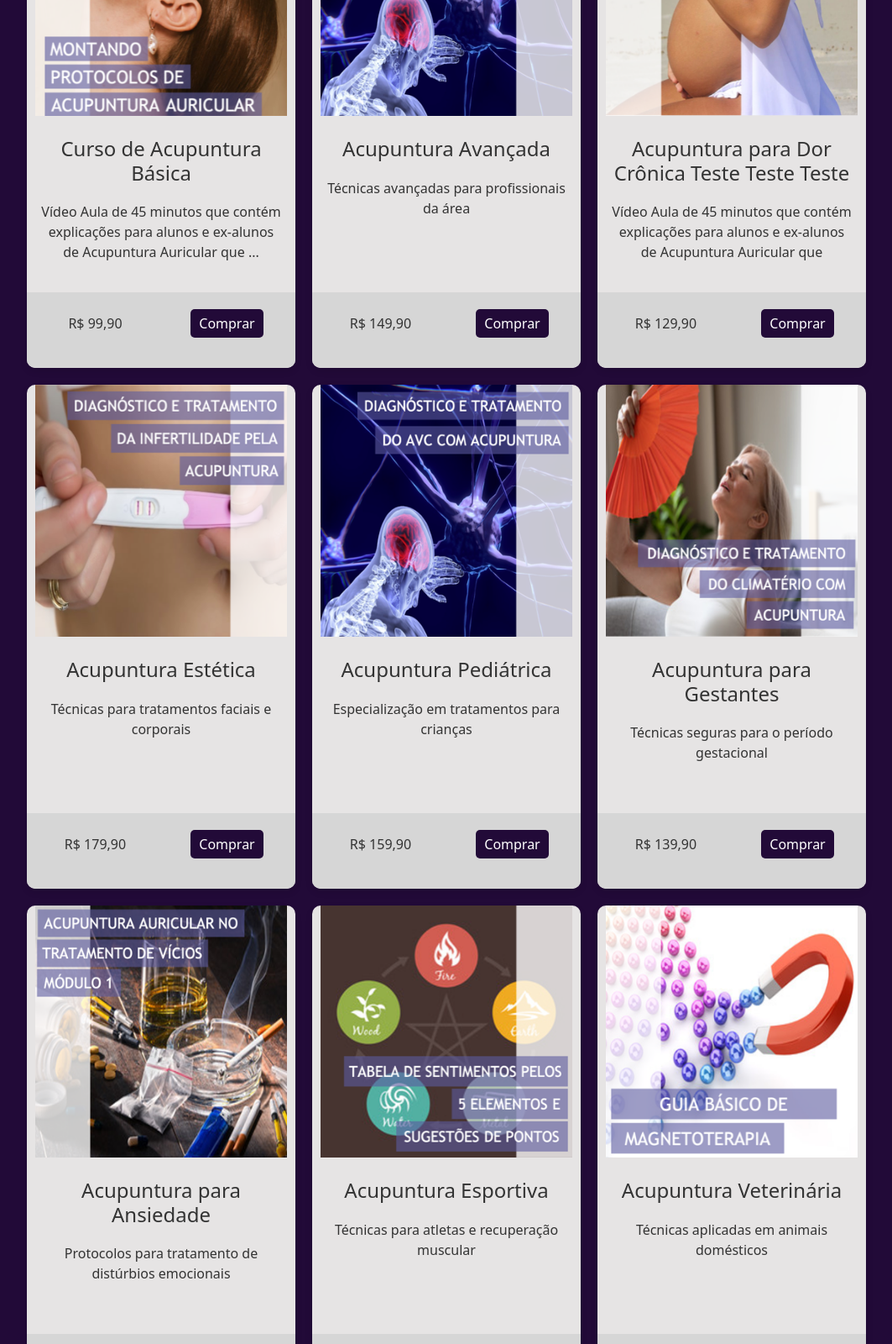
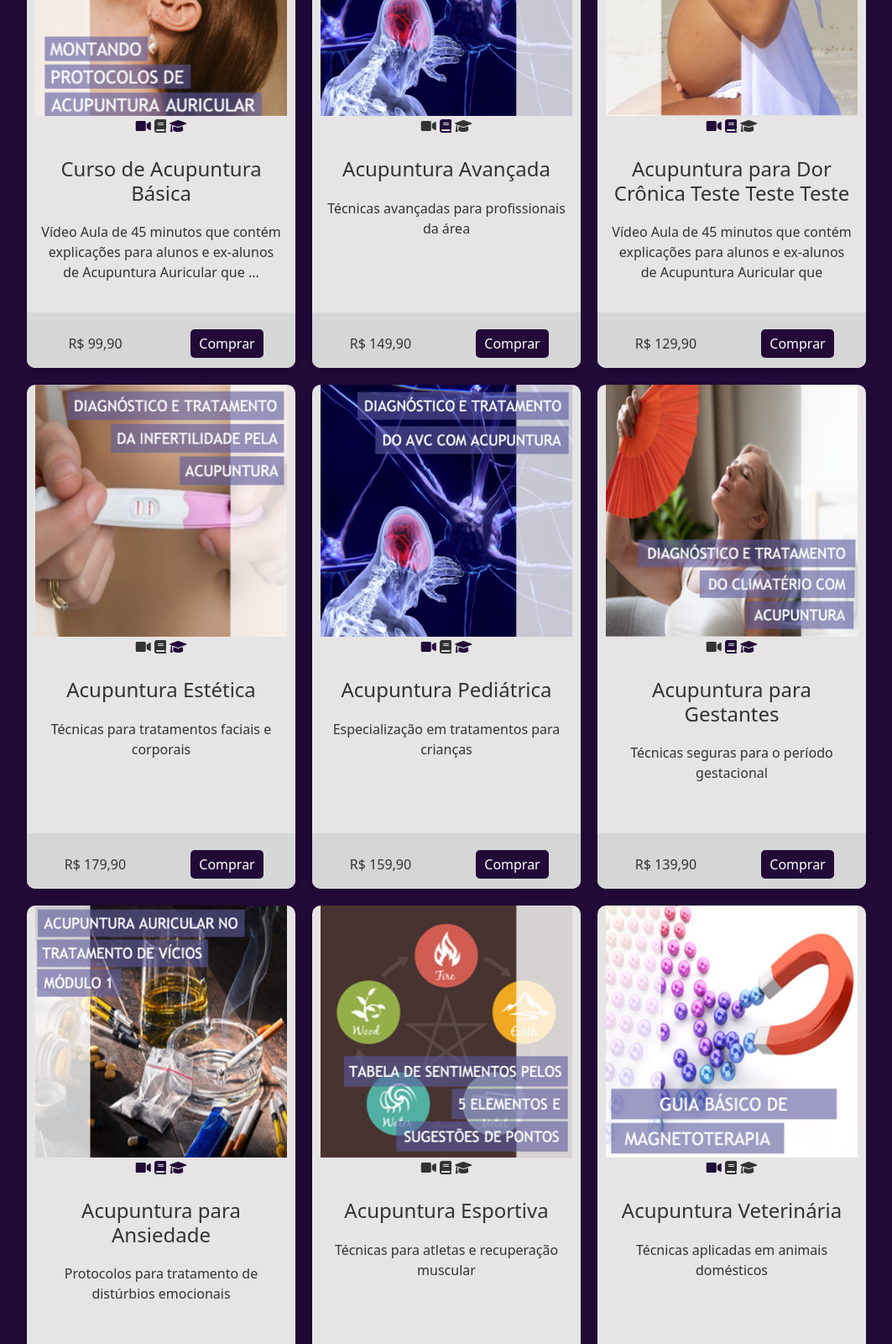
Before and after one commit to aobutakuki/facilitando_acupuntura_loja, a plain HTML site: page cursos/index.html in a window 1280 px wide. Shown: the part 1840-3440 px from the top of the page at 84% size, without its empty margins (108-1171 px from the left). Drawn offline with nearby package versions, Linux system fonts and the light colour scheme.

Commit message:
added icons to the courses as well

```diff
--- a/cursos/index.html
+++ b/cursos/index.html
@@ -170,6 +170,11 @@
 <!-- Course 1 -->
 <div class="course-card" data-aos="fade-up" data-aos-easing="linear" data-aos-duration="600">
     <img src="../resources/images/curso1.png" alt="curso1" class="img-fluid">
+    <div class="course-content-icon">
+      <i class="fas fa-video" style="color:#220A38;"></i>
+      <i class="fas fa-book"></i>
+      <i class="fas fa-graduation-cap" style="color:#220A38;"></i>
+    </div>
     <div class="course-content">
       <h3>Curso de Acupuntura Básica</h3>
       <p>Vídeo Aula de 45 minutos que contém explicações para alunos e ex-alunos de Acupuntura Auricular que ...</p>
@@ -191,6 +196,11 @@
   <!-- Course 2 -->
   <div class="course-card" data-aos="fade-up" data-aos-easing="linear" data-aos-duration="600">
     <img src="../resources/images/curso2.png" alt="curso2" class="img-fluid">
+    <div class="course-content-icon">
+      <i class="fas fa-video"></i>
+      <i class="fas fa-book" style="color:#220A38;"></i>
+      <i class="fas fa-graduation-cap"></i>
+    </div>
     <div class="course-content">
       <h3>Acupuntura Avançada</h3>
       <p>Técnicas avançadas para profissionais da área</p>
@@ -210,8 +220,13 @@
   <!-- Course 3 -->
   <div class="course-card" data-aos="fade-up" data-aos-easing="linear" data-aos-duration="600">
     <img src="../resources/images/curso3.png" alt="curso3" class="img-fluid">
+    <div class="course-content-icon">
+      <i class="fas fa-video" style="color:#220A38;"></i>
+      <i class="fas fa-book" style="color:#220A38;"></i>
+      <i class="fas fa-graduation-cap"></i>
+    </div>
     <div class="course-content">
-                <h3>Acupuntura para Dor Crônica Teste Teste Teste </h3>
+      <h3>Acupuntura para Dor Crônica Teste Teste Teste</h3>
       <p>Vídeo Aula de 45 minutos que contém explicações para alunos e ex-alunos de Acupuntura Auricular que</p>
     </div>
     <div class="buy-container">
@@ -229,6 +244,11 @@
   <!-- Course 4 -->
   <div class="course-card" data-aos="fade-up" data-aos-easing="linear" data-aos-duration="600">
     <img src="../resources/images/curso4.png" alt="curso4" class="img-fluid">
+    <div class="course-content-icon">
+      <i class="fas fa-video"></i>
+      <i class="fas fa-book"></i>
+      <i class="fas fa-graduation-cap" style="color:#220A38;"></i>
+    </div>
     <div class="course-content">
       <h3>Acupuntura Estética</h3>
       <p>Técnicas para tratamentos faciais e corporais</p>
@@ -248,6 +268,11 @@
   <!-- Course 5 -->
   <div class="course-card" data-aos="fade-up" data-aos-easing="linear" data-aos-duration="600">
     <img src="../resources/images/curso5.png" alt="curso5" class="img-fluid">
+    <div class="course-content-icon">
+      <i class="fas fa-video" style="color:#220A38;"></i>
+      <i class="fas fa-book"></i>
+      <i class="fas fa-graduation-cap" style="color:#220A38;"></i>
+    </div>
     <div class="course-content">
       <h3>Acupuntura Pediátrica</h3>
       <p>Especialização em tratamentos para crianças</p>
@@ -267,6 +292,11 @@
   <!-- Course 6 -->
   <div class="course-card" data-aos="fade-up" data-aos-easing="linear" data-aos-duration="600">
     <img src="../resources/images/curso6.png" alt="curso6" class="img-fluid">
+    <div class="course-content-icon">
+      <i class="fas fa-video"></i>
+      <i class="fas fa-book" style="color:#220A38;"></i>
+      <i class="fas fa-graduation-cap" style="color:#220A38;"></i>
+    </div>
     <div class="course-content">
       <h3>Acupuntura para Gestantes</h3>
       <p>Técnicas seguras para o período gestacional</p>
@@ -286,6 +316,11 @@
   <!-- Course 7 -->
   <div class="course-card" data-aos="fade-up" data-aos-easing="linear" data-aos-duration="600">
     <img src="../resources/images/curso7.png" alt="curso7" class="img-fluid">
+    <div class="course-content-icon">
+      <i class="fas fa-video" style="color:#220A38;"></i>
+      <i class="fas fa-book" style="color:#220A38;"></i>
+      <i class="fas fa-graduation-cap" style="color:#220A38;"></i>
+    </div>
     <div class="course-content">
       <h3>Acupuntura para Ansiedade</h3>
       <p>Protocolos para tratamento de distúrbios emocionais</p>
@@ -305,6 +340,11 @@
   <!-- Course 8 -->
   <div class="course-card" data-aos="fade-up" data-aos-easing="linear" data-aos-duration="600">
     <img src="../resources/images/curso8.png" alt="curso8" class="img-fluid">
+    <div class="course-content-icon">
+      <i class="fas fa-video"></i>
+      <i class="fas fa-book"></i>
+      <i class="fas fa-graduation-cap"></i>
+    </div>
     <div class="course-content">
       <h3>Acupuntura Esportiva</h3>
       <p>Técnicas para atletas e recuperação muscular</p>
@@ -324,6 +364,11 @@
   <!-- Course 9 -->
   <div class="course-card" data-aos="fade-up" data-aos-easing="linear" data-aos-duration="600">
     <img src="../resources/images/curso9.png" alt="curso9" class="img-fluid">
+    <div class="course-content-icon">
+      <i class="fas fa-video" style="color:#220A38;"></i>
+      <i class="fas fa-book"></i>
+      <i class="fas fa-graduation-cap"></i>
+    </div>
     <div class="course-content">
       <h3>Acupuntura Veterinária</h3>
       <p>Técnicas aplicadas em animais domésticos</p>
@@ -343,6 +388,11 @@
   <!-- Course 10 -->
   <div class="course-card" data-aos="fade-up" data-aos-easing="linear" data-aos-duration="600">
     <img src="../resources/images/curso10.png" alt="curso10" class="img-fluid">
+    <div class="course-content-icon">
+      <i class="fas fa-video"></i>
+      <i class="fas fa-book" style="color:#220A38;"></i>
+      <i class="fas fa-graduation-cap"></i>
+    </div>
     <div class="course-content">
       <h3>Acupuntura Auricular</h3>
       <p>Especialização em terapia auricular</p>
@@ -362,6 +412,11 @@
   <!-- Course 11 -->
   <div class="course-card" data-aos="fade-up" data-aos-easing="linear" data-aos-duration="600">
     <img src="../resources/images/curso11.png" alt="curso11" class="img-fluid">
+    <div class="course-content-icon">
+      <i class="fas fa-video"></i>
+      <i class="fas fa-book"></i>
+      <i class="fas fa-graduation-cap" style="color:#220A38;"></i>
+    </div>
     <div class="course-content">
       <h3>Moxabustão</h3>
       <p>Técnica complementar de aquecimento dos pontos</p>
@@ -381,6 +436,11 @@
   <!-- Course 12 -->
   <div class="course-card" data-aos="fade-up" data-aos-easing="linear" data-aos-duration="600">
     <img src="../resources/images/curso12.png" alt="curso12" class="img-fluid">
+    <div class="course-content-icon">
+      <i class="fas fa-video" style="color:#220A38;"></i>
+      <i class="fas fa-book"></i>
+      <i class="fas fa-graduation-cap" style="color:#220A38;"></i>
+    </div>
     <div class="course-content">
       <h3>Acupuntura para Insônia</h3>
       <p>Protocolos específicos para distúrbios do sono</p>
@@ -392,7 +452,6 @@
         </div>
         <div class="col-6 d-flex align-items-center justify-content-center">
           <button type="button" class="button">Comprar</button>
-                    </div>
         </div>
       </div>
     </div>
```
Lines whose indentation alone changed are shown as unchanged.
